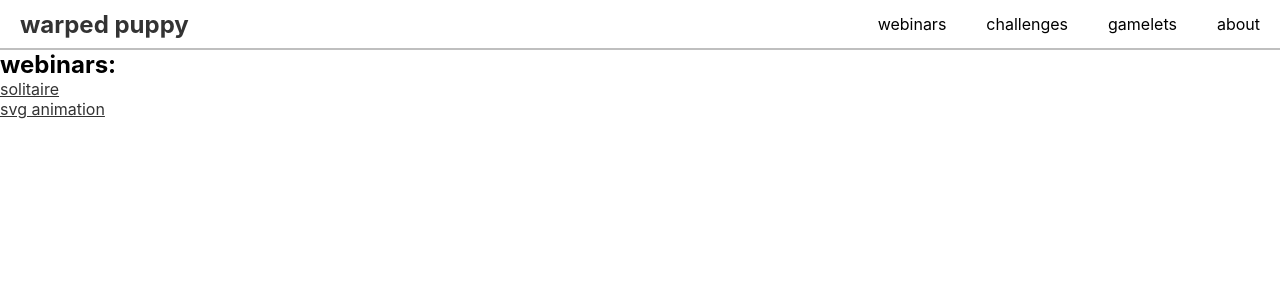
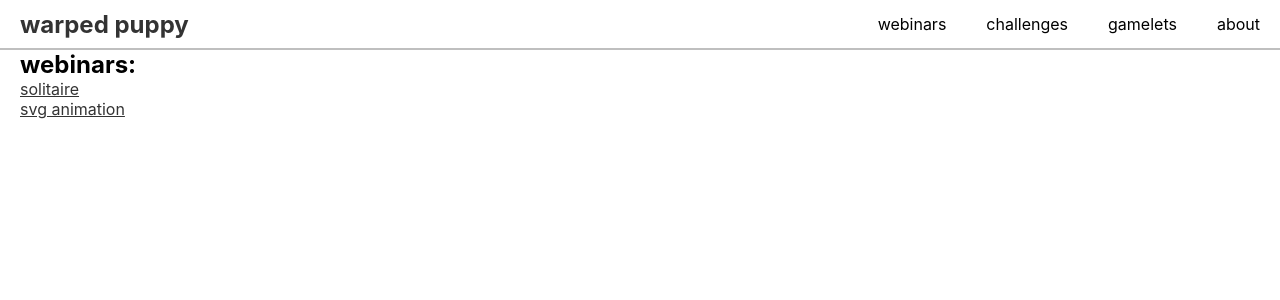
Before and after one commit to warpedpuppy/portfolio_2023, a React (Create React App) app: page /webinars in a window 1280 px wide. Shown: the top 300 px of the page. Built offline with nearby package versions, Linux system fonts and the light colour scheme.

Commit message:
added beginning home page animation

```diff
--- a/src/App.js
+++ b/src/App.js
@@ -28,7 +28,7 @@ function App() {
 			<Route index element={<Home />} />
 			<Route path="*" element={<h1>home subpage not found</h1>} />
 		</Route>
-		<Route path="webinars" element={<><h2>webinars:</h2><Outlet /></>}>
+		<Route path="webinars" element={<Outlet />}>
 			<Route index element={<Webinars />} />
 			<Route path="solitaire" element={<Solitaire />} />
 			<Route path="svg-animations" element={<SVGAnimations />} />
--- a/src/App.scss
+++ b/src/App.scss
@@ -25,3 +25,7 @@
  a, a:visited {
 	color: #333;
  }
+
+ .general-layout {
+	margin: 0 20px;
+ }
--- a/src/components/webinars/Webinars.js
+++ b/src/components/webinars/Webinars.js
@@ -2,10 +2,13 @@ import './Webinars.scss';
 import { Link } from 'react-router-dom';
 function Webinars() {
 	return (
-		<ul>
-			<li><Link to="/webinars/solitaire">solitaire</Link></li>
-			<li><Link to="/webinars/svg-animations">svg animation</Link></li>
-		</ul>
+		<div className='general-layout webinars'>
+			<h2>webinars:</h2>
+			<ul>
+				<li><Link to="/webinars/solitaire">solitaire</Link></li>
+				<li><Link to="/webinars/svg-animations">svg animation</Link></li>
+			</ul>
+		</div>
 	 );
 }
 
--- a/src/components/webinars/Webinars.scss
+++ b/src/components/webinars/Webinars.scss
@@ -0,0 +1,5 @@
+.webinars {
+	ul {
+		list-style-type: none;
+	}
+}
```
